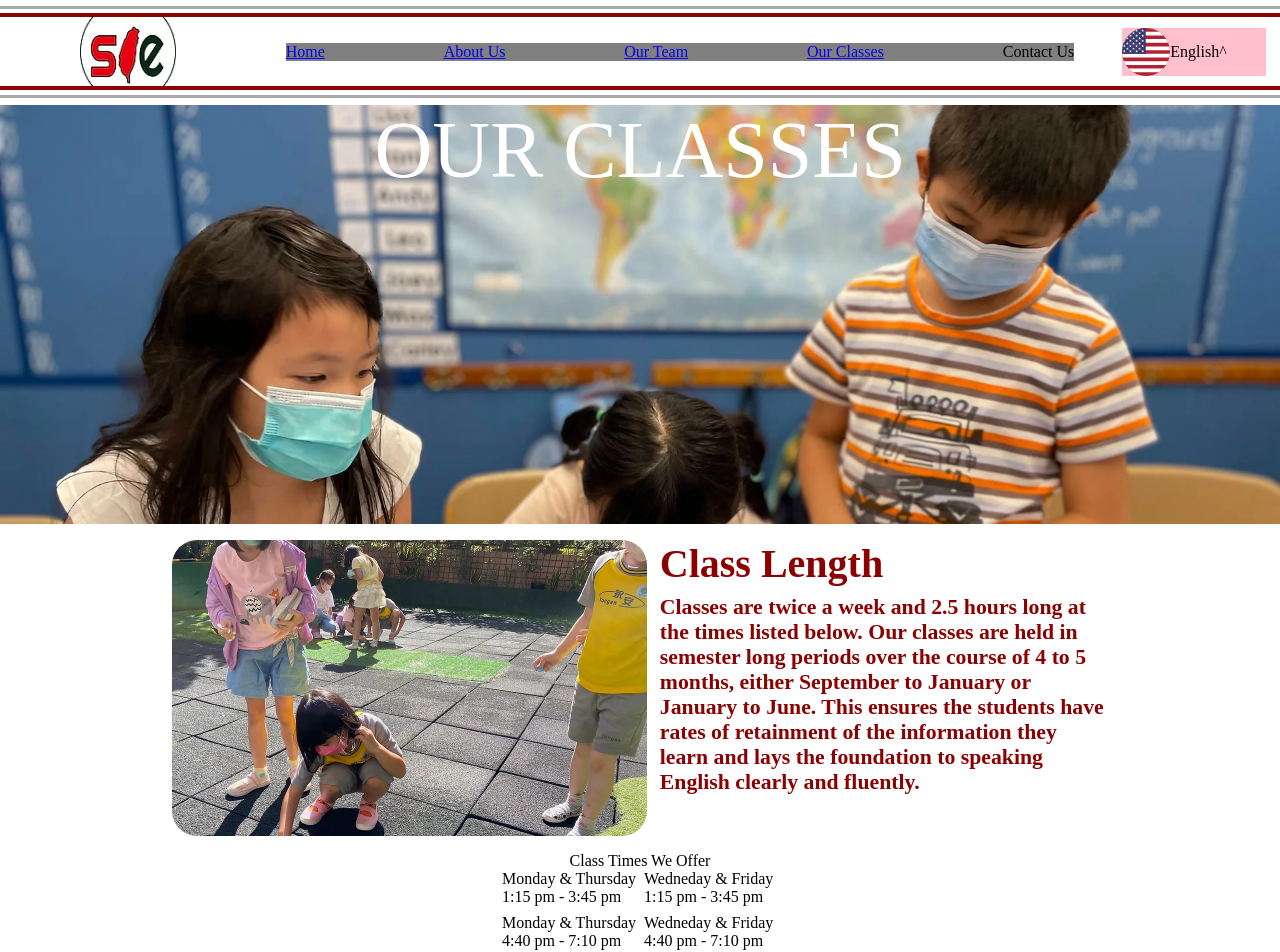
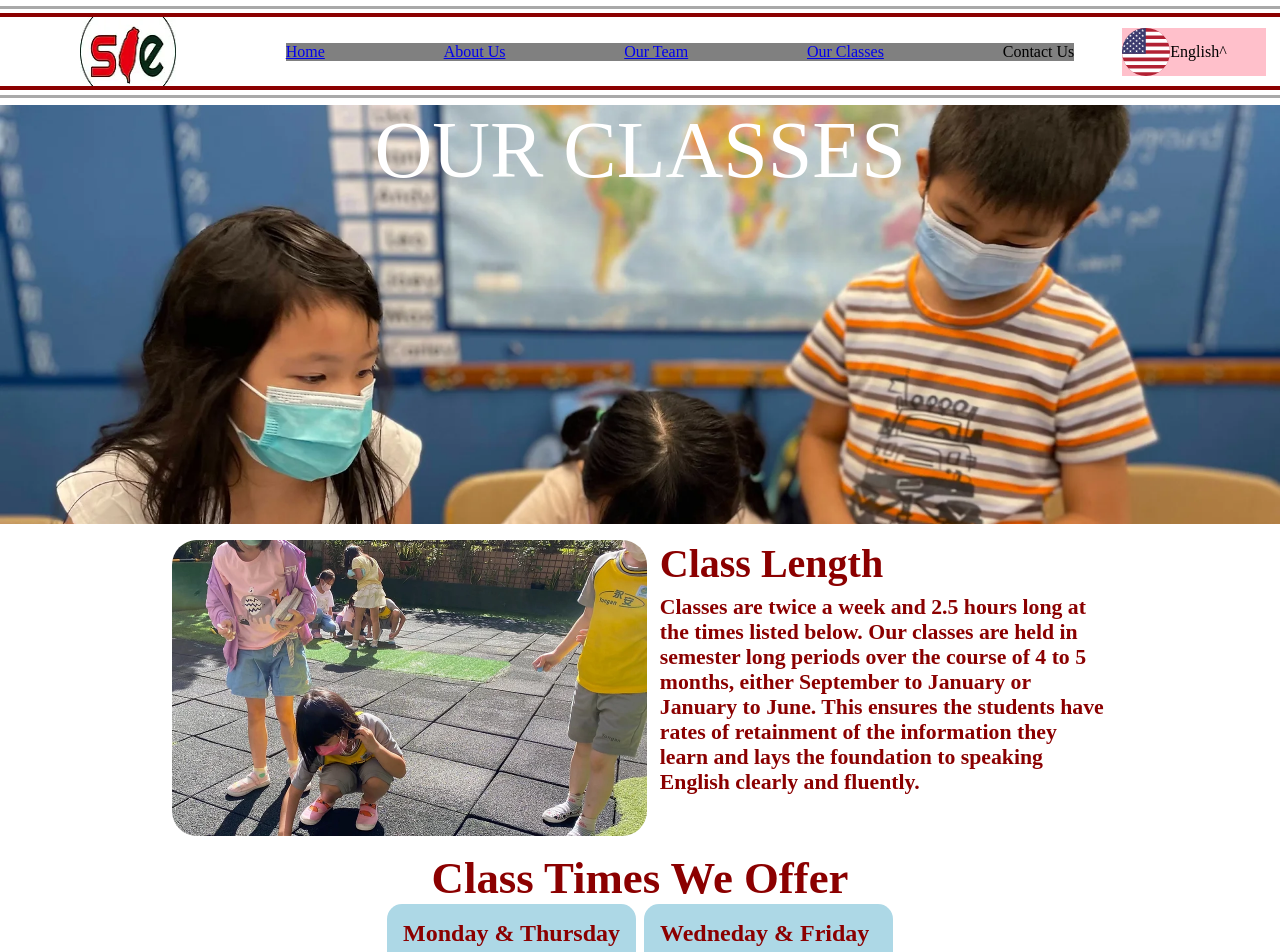
Before and after one commit to jakovid/sky-website, a React (Create React App) app: page /our-classes in a window 1280 px wide. Shown: the top 952 px of the page. Built offline with nearby package versions, Linux system fonts and the light colour scheme.

Commit message:
updated style

```diff
--- a/src/components/english/our-classes/ClassTime.js
+++ b/src/components/english/our-classes/ClassTime.js
@@ -4,7 +4,7 @@ export default function ClassTime({ classInfo }) {
     return(
         <div className="class-time" >
             <div className="class-days">{ classInfo.days }</div>
-            <div className="class-curation">{ classInfo.start } - { classInfo.end }</div>
+            <div className="class-duration">{ classInfo.start } - { classInfo.end }</div>
         </div>
     )
 }
--- a/src/components/english/our-classes/EnglishOurClassesClassTimes.js
+++ b/src/components/english/our-classes/EnglishOurClassesInfo.js
@@ -1,8 +1,8 @@
 import React from "react";
 import PopulateClassTime from "./PopulateClassTimes";
-import '../../../styles/english/our-classes/EnglishOurClassesClassTimes.css';
+import '../../../styles/english/our-classes/EnglishOurClassesInfo.css';
 
-export default function EnglishOurClassesClassTimes(){
+export default function EnglishOurClassesInfo(){
     return(
         <div id='english-our-classes-class-times-container'>
             <div id='english-our-classes-class-times-title'>Class Times We Offer</div>
--- a/src/pages/EnglishOurClasses.js
+++ b/src/pages/EnglishOurClasses.js
@@ -2,7 +2,7 @@ import React from "react";
 import EnglishHeader from "../components/english/EnglishHeader";
 import EnglishOurClassesHero from "../components/english/our-classes/EnglishOurClassesHero";
 import EnglishOurClassesIntro from "../components/english/our-classes/EnglishOurClassesIntro";
-import EnglishOurClassesClassTimes from "../components/english/our-classes/EnglishOurClassesClassTimes";
+import EnglishOurClassesInfo from "../components/english/our-classes/EnglishOurClassesInfo";
 import EnglishFooter from "../components/english/EnglishFooter";
 
 
@@ -12,7 +12,7 @@ export default function EnglishOurClasses(){
             <EnglishHeader />
             <EnglishOurClassesHero />
             <EnglishOurClassesIntro />
-            <EnglishOurClassesClassTimes />
+            <EnglishOurClassesInfo />
             <EnglishFooter />
         </div>
     )
--- a/src/styles/english/our-classes/EnglishOurClassesClassTimes.css
+++ /dev/null
@@ -1,11 +0,0 @@
-#english-our-classes-class-times-container {
-    display: flex;
-    flex-direction: column;
-    align-items: center;
-}
-
-#english-our-classes-class-times-box {
-    display: grid;
-    grid-template-columns: 1fr 1fr;
-    gap: 0.5rem;
-}
--- /dev/null
+++ b/src/styles/english/our-classes/EnglishOurClassesInfo.css
@@ -0,0 +1,38 @@
+#english-our-classes-class-times-container {
+    display: flex;
+    flex-direction: column;
+    align-items: center;
+}
+
+#english-our-classes-class-times-box {
+    display: grid;
+    grid-template-columns: 1fr 1fr;
+    gap: 0.5rem;
+}
+
+#english-our-classes-class-times-title {
+    font-size: 2.8rem;
+    font-weight: bold;
+    color: darkred;
+}
+
+.class-time {
+    display: flex;
+    flex-direction: column;
+    gap: 1rem;
+    background-color: lightblue;
+    padding: 1rem;
+    border-radius: 15px;
+}
+
+.class-days {
+    font-size: 1.5rem;
+    color: darkred;
+    font-weight: bold;
+}
+
+.class-duration {
+    color: darkblue;
+    font-weight: bold;
+    font-size: 1.25rem;
+}
```
